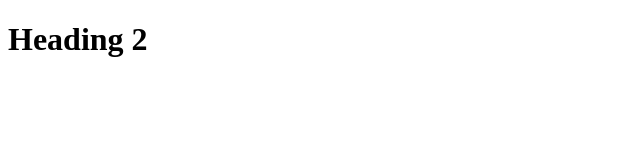
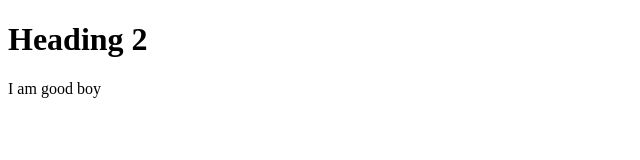
Before and after one commit to DhanushPriyan2526/Web_dev, a plain HTML site: page index.html in a window 1280 px wide. Shown: the whole page, without its empty margins (0-640 px from the left). Drawn offline with Linux system fonts and the light colour scheme.

Commit message:
added paragraph

```diff
--- a/index.html
+++ b/index.html
@@ -7,5 +7,6 @@
 </head>
 <body>
     <h1>Heading 2</h1>
+    <p>I am good boy</p>
 </body>
 </html>
```
